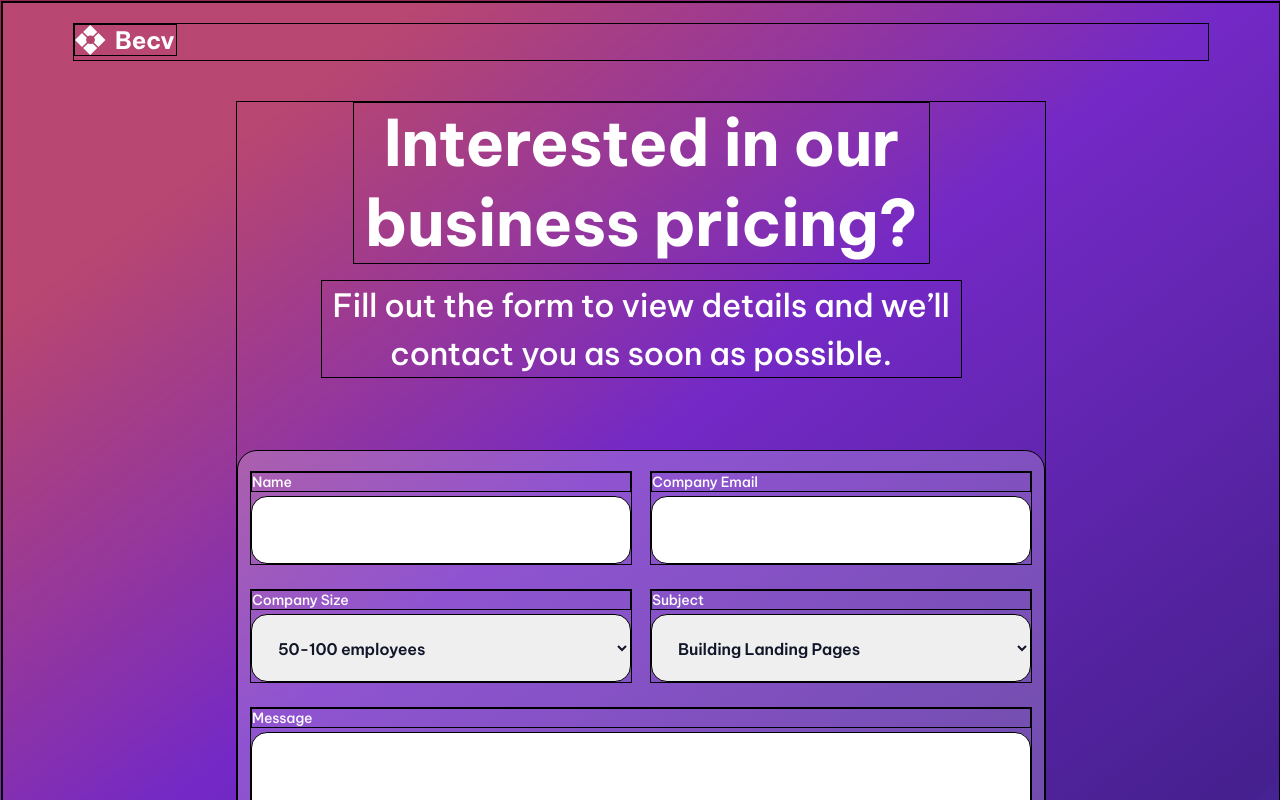
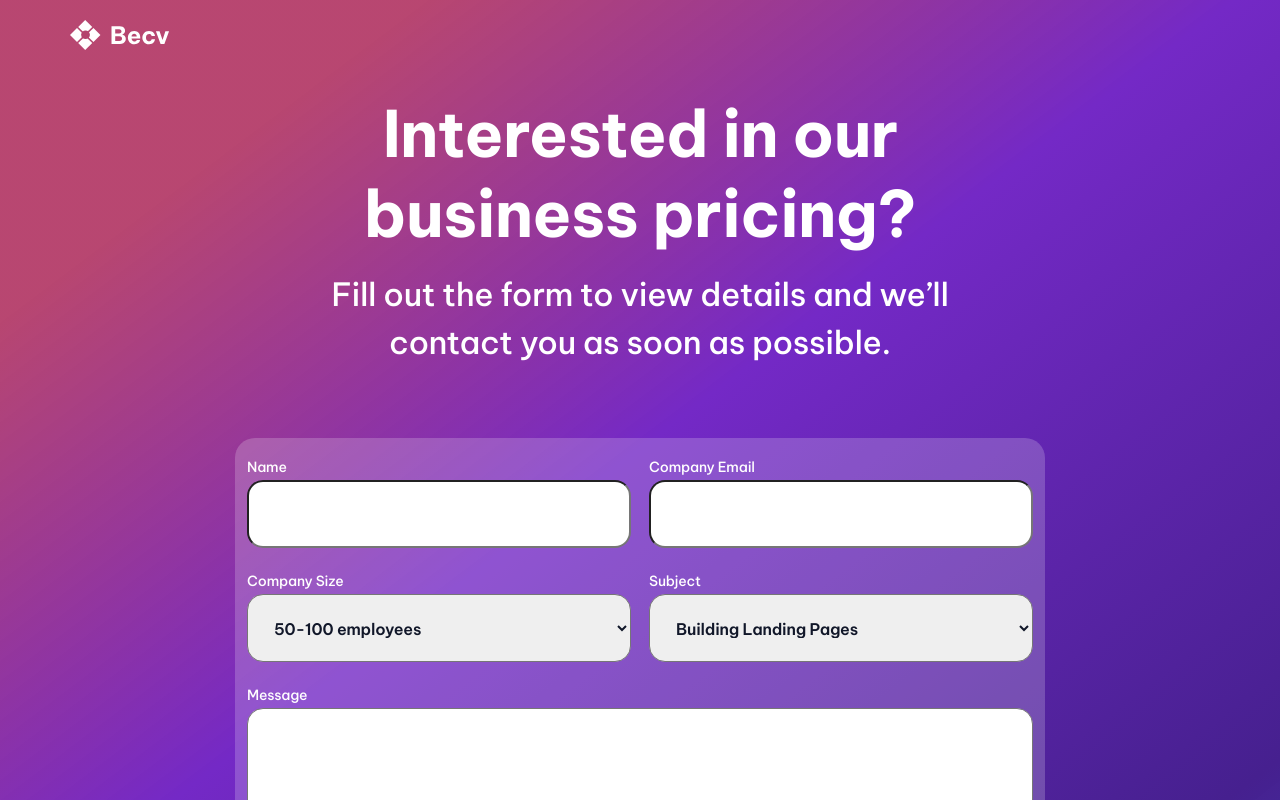
Before and after one commit to Nimus-oes/react-static-contact-form, a React (Vite) app: page / in a window 1280 px wide. Shown: the top 800 px of the page. Built offline with nearby package versions, Linux system fonts and the light colour scheme.

Commit message:
Remove debugging borders

```diff
--- a/src/index.css
+++ b/src/index.css
@@ -1,7 +1,3 @@
-* {
-  border: 1px solid black;
-}
-
 *,
 *::before,
 *::after {
```
